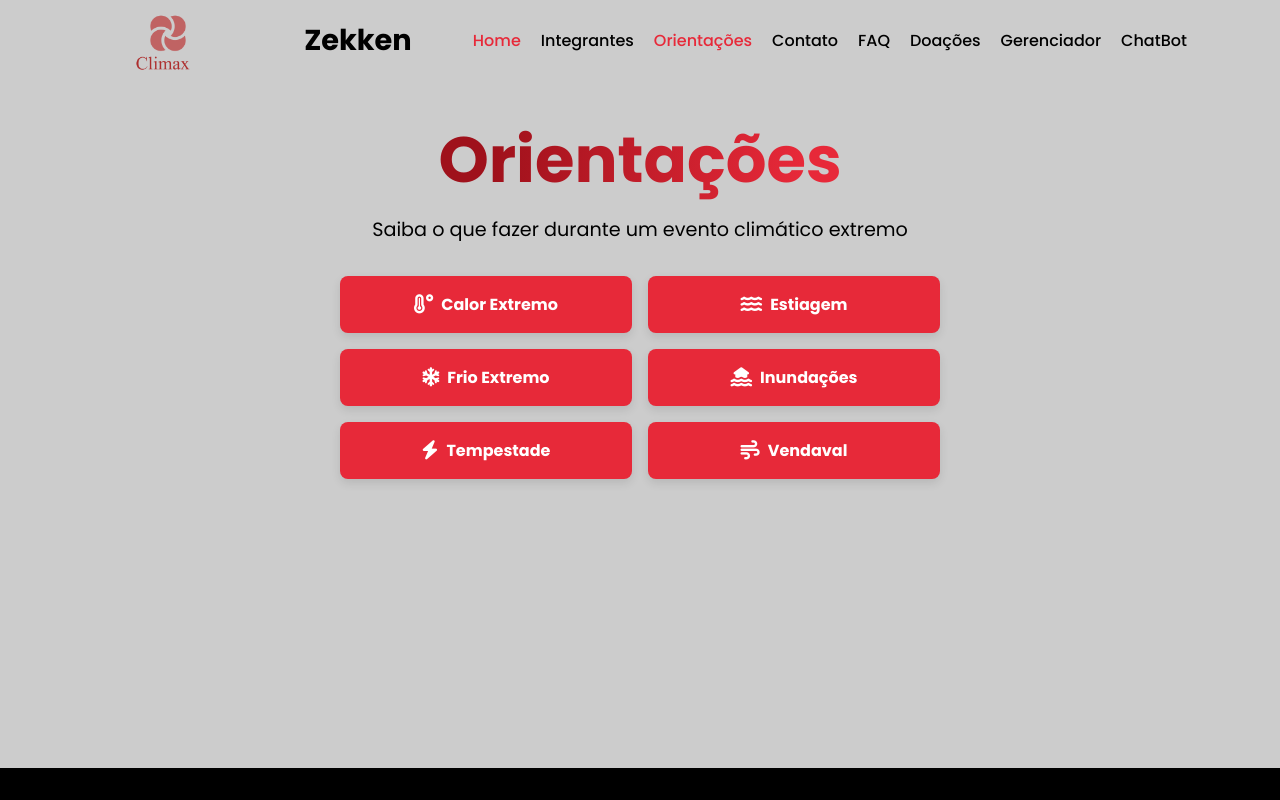
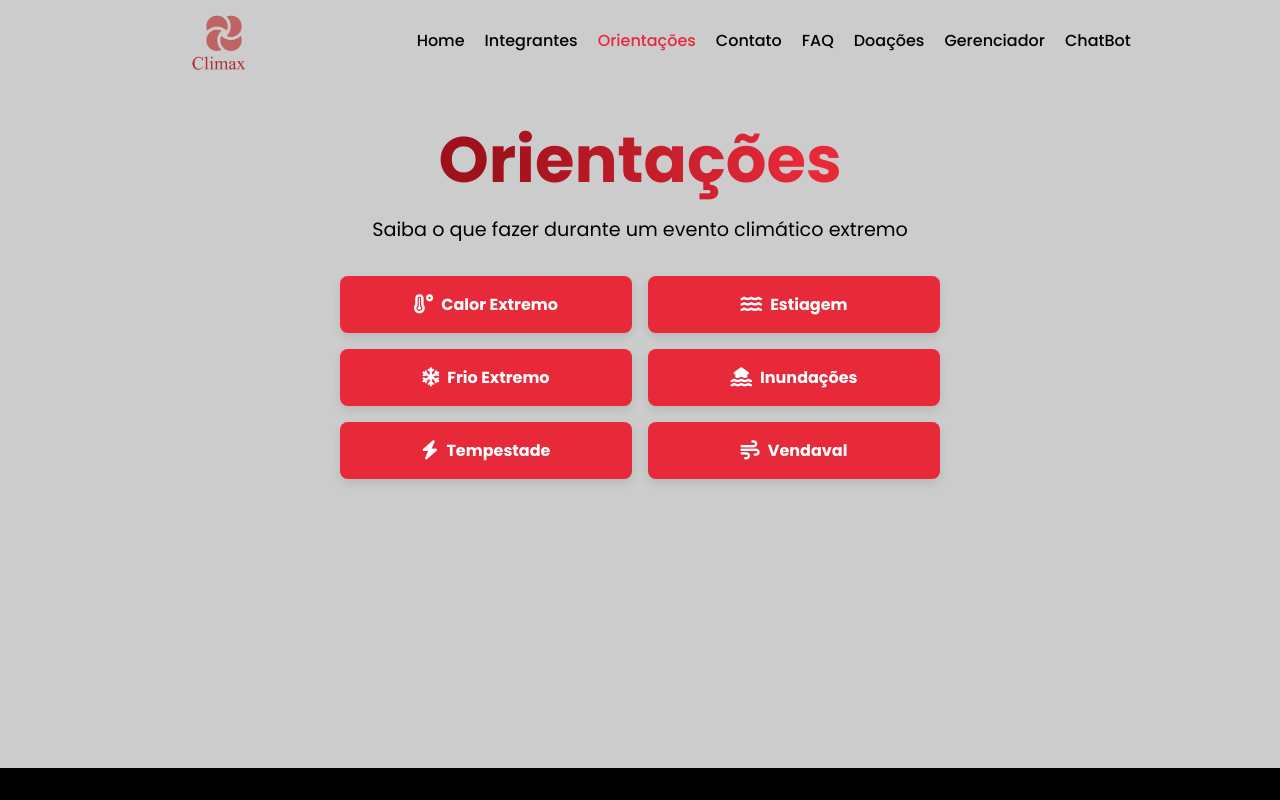
Before and after one commit to Vitalis-GS1/GS1-frontend, a plain HTML site: page orientacoes.html in a window 1280 px wide. Shown: the top 800 px of the page. Drawn offline with Linux system fonts and the light colour scheme.

```diff
--- a/orientacoes.html
+++ b/orientacoes.html
@@ -15,7 +15,6 @@
   <div class="logo">
     <img src="image/logosemfundo.png" alt="">
   </div>
-  <h1 class="mainTitle">Zekken</h1>
 
   <div class="hamburguer" id="hamburguer">
     <span></span>
@@ -25,7 +24,7 @@
 
   <nav class="menuHeader">
     <ul class="listaMenuHeader" id="menuMobile">
-      <li class="itemMenuHeader"><a href="index.html" id="selected" class="linkItemMenuHeader">Home</a></li>
+      <li class="itemMenuHeader"><a href="index.html" class="linkItemMenuHeader">Home</a></li>
       <li class="itemMenuHeader"><a href="integrantes.html" class="linkItemMenuHeader">Integrantes</a></li>
       <li class="itemMenuHeader"><a href="orientacoes.html" id="selected" class="linkItemMenuHeader">Orientações</a></li>
       <li class="itemMenuHeader"><a href="contato.html" class="linkItemMenuHeader">Contato</a></li>
```
Also changed, not shown: faq.html (+0 -1 lines), gerenciador.html (+0 -1 lines), integrantes.html (+0 -1 lines), image/logo-sp-gov-footer.png (deleted).
